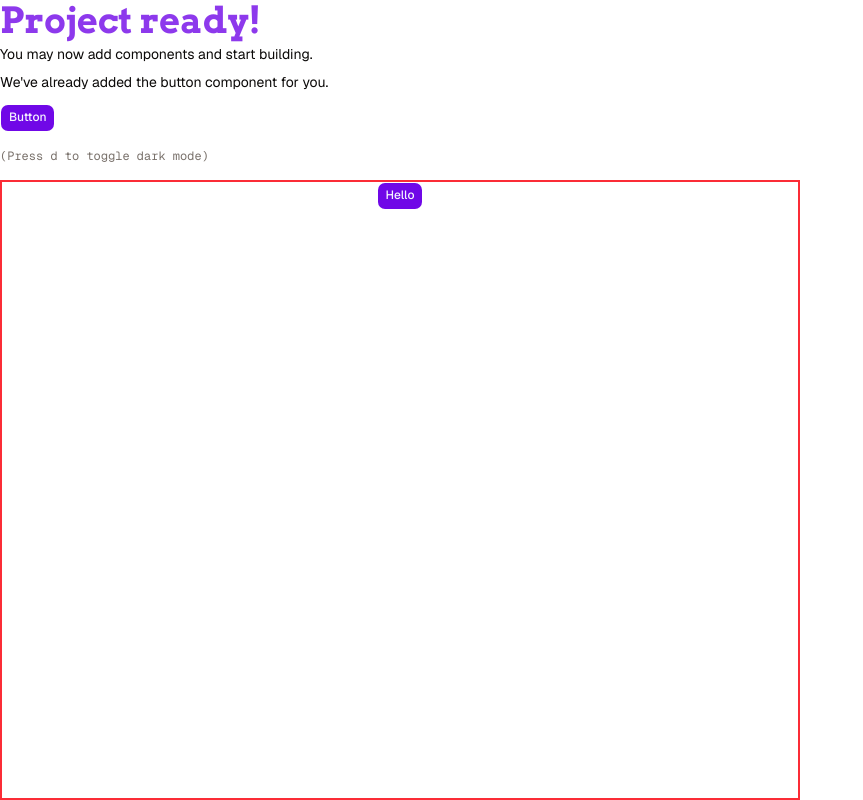
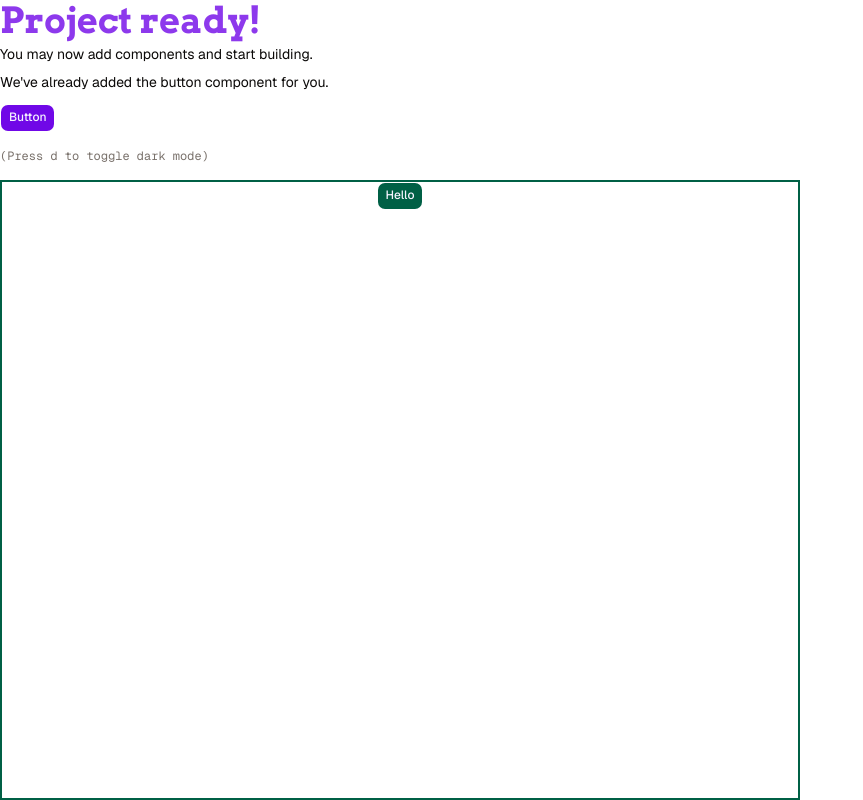
Before and after one commit to kostyniuk/portfolio, a Next.js app: page / in a window 1280 px wide. Shown: the whole page, without its empty margins (0-863 px from the left). Built offline with nearby package versions, Linux system fonts and the light colour scheme.

Commit message:
Add secondary accent color to page styling
- Introduce `secondary-accent` theme tokens
- Use the new accent color for the page border and button

```diff
--- a/app/globals.css
+++ b/app/globals.css
@@ -31,6 +31,7 @@
     --color-muted: var(--muted);
     --color-secondary-foreground: var(--secondary-foreground);
     --color-secondary: var(--secondary);
+    --color-secondary-accent: var(--secondary-accent);
     --color-primary-foreground: var(--primary-foreground);
     --color-primary: var(--primary);
     --color-popover-foreground: var(--popover-foreground);
@@ -63,6 +64,7 @@
     --muted-foreground: oklch(0.553 0.013 58.071);
     --accent: oklch(0.97 0.001 106.424);
     --accent-foreground: oklch(0.216 0.006 56.043);
+    --secondary-accent: oklch(0.432 0.095 166.913);
     --destructive: oklch(0.577 0.245 27.325);
     --border: oklch(0.923 0.003 48.717);
     --input: oklch(0.923 0.003 48.717);
@@ -98,6 +100,7 @@
     --muted-foreground: oklch(0.709 0.01 56.259);
     --accent: oklch(0.268 0.007 34.298);
     --accent-foreground: oklch(0.985 0.001 106.423);
+    --secondary-accent: oklch(0.845 0.143 164.978);
     --destructive: oklch(0.704 0.191 22.216);
     --border: oklch(1 0 0 / 10%);
     --input: oklch(1 0 0 / 15%);
--- a/app/page.tsx
+++ b/app/page.tsx
@@ -13,8 +13,8 @@ export default function Page() {
         <div className="font-mono text-xs text-muted-foreground">
           (Press <kbd>d</kbd> to toggle dark mode)
         </div>
-        <div className="flex justify-center w-200 h-800 border-2 border-red-500">
-          <Button>Hello</Button>
+        <div className="flex justify-center w-200 h-800 border-2 border-secondary-accent">
+          <Button className="bg-secondary-accent">Hello</Button>
         </div>
       </div>
     </div>
```
